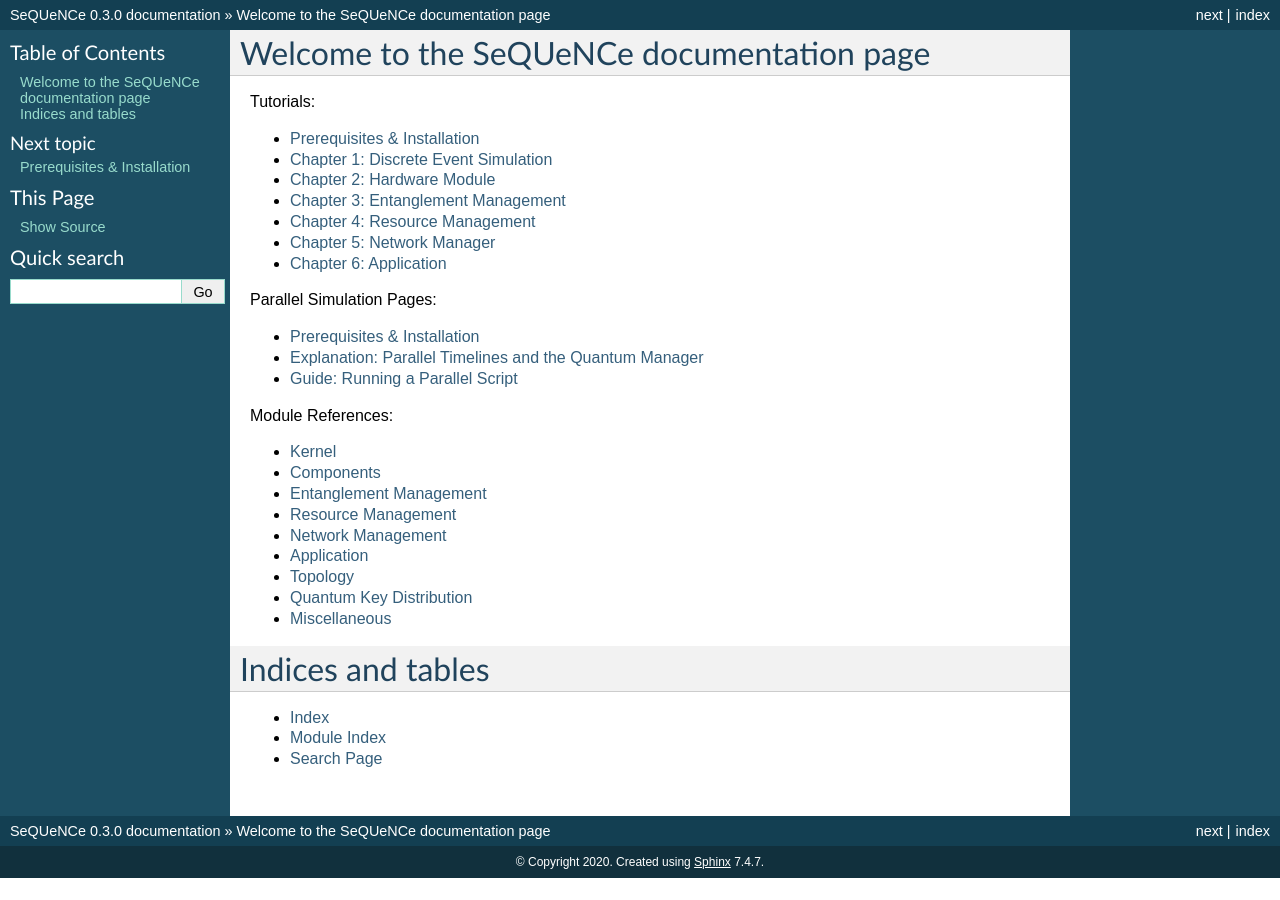
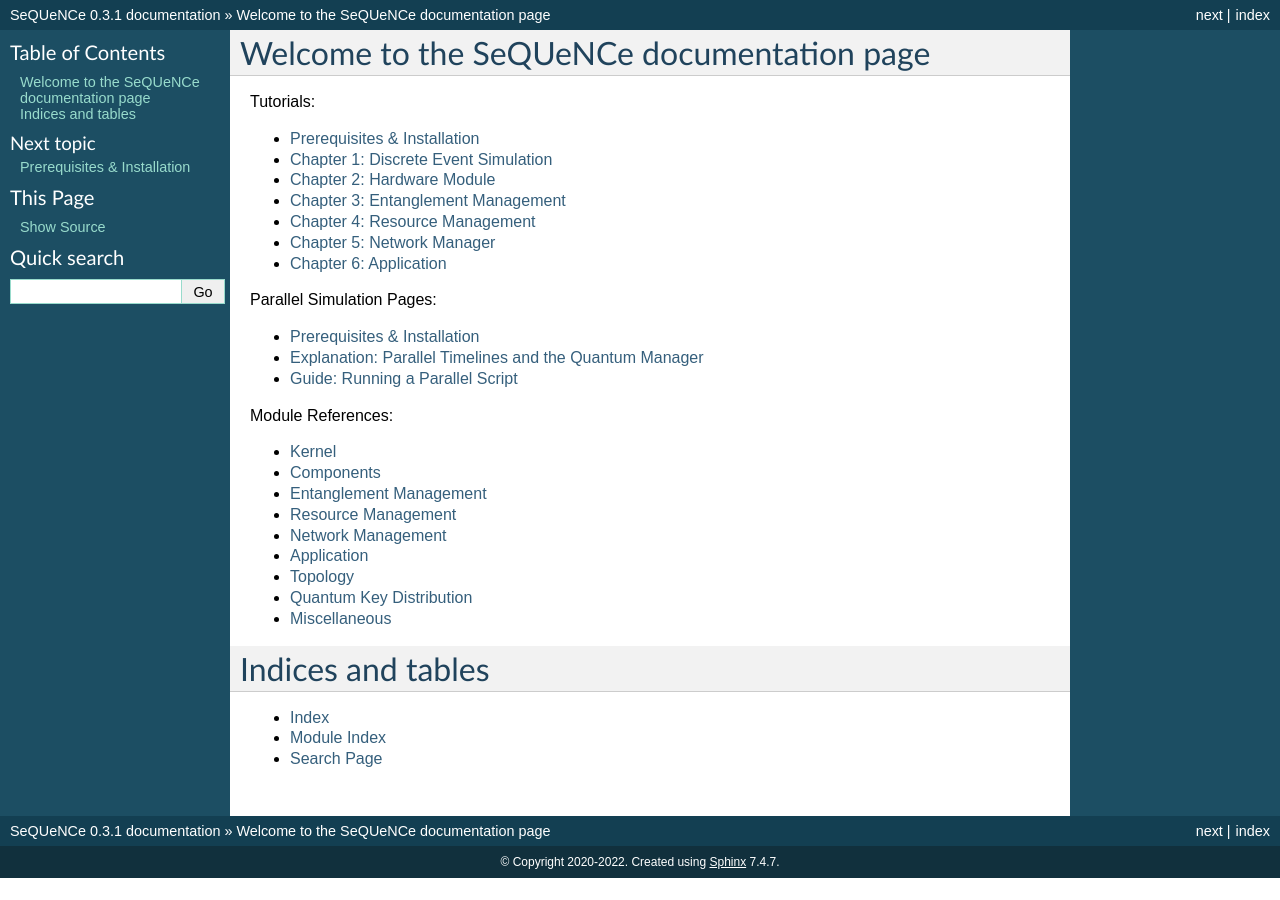
Before and after one commit to sequence-toolbox/SeQUeNCe, a Sphinx documentation site: the page built from docs/source/index.rst, in a window 1280 px wide. Built offline with Sphinx 7.4.7, drawn with Linux system fonts in a browser that asks for light colours.

Commit message:
Update version to 0.3.1

```diff
--- a/docs/source/conf.py
+++ b/docs/source/conf.py
@@ -18,11 +18,11 @@ sys.path.insert(0, os.path.abspath('../..'))
 # -- Project information -----------------------------------------------------
 
 project = 'SeQUeNCe'
-copyright = '2020'
+copyright = '2020-2022'
 author = 'Xiaoliang Wu, Joaquin Chung, Alexander Kolar, Eugene Wang, Tian Zhong, Rajkumar Kettimuthu, Martin Suchara'
 
 # The full version, including alpha/beta/rc tags
-release = '0.3.0'
+release = '0.3.1'
 
 
 # -- General configuration ---------------------------------------------------
--- a/setup.py
+++ b/setup.py
@@ -2,7 +2,7 @@ from setuptools import setup
 
 setup(
     name="sequence",
-    version="0.3.0",
+    version="0.3.1",
     author="Xiaoliang Wu, Joaquin Chung, Alexander Kolar, Eugene Wang, Tian Zhong, Rajkumar Kettimuthu, Martin Suchara",
     author_email="xwu64@hawk.iit.edu, chungmiranda@anl.gov, akolar@anl.gov, eugenewang@yahoo.com, tzh@uchicago.edu, kettimut@mcs.anl.gov, msuchara@anl.gov",
     description="Simulator of Quantum Network Communication: SEQUENCE-Python is a prototype version of the official SEQUENCE release.",
```
Also changed, not shown: CHANGELOG.md (+7 -1 lines).
